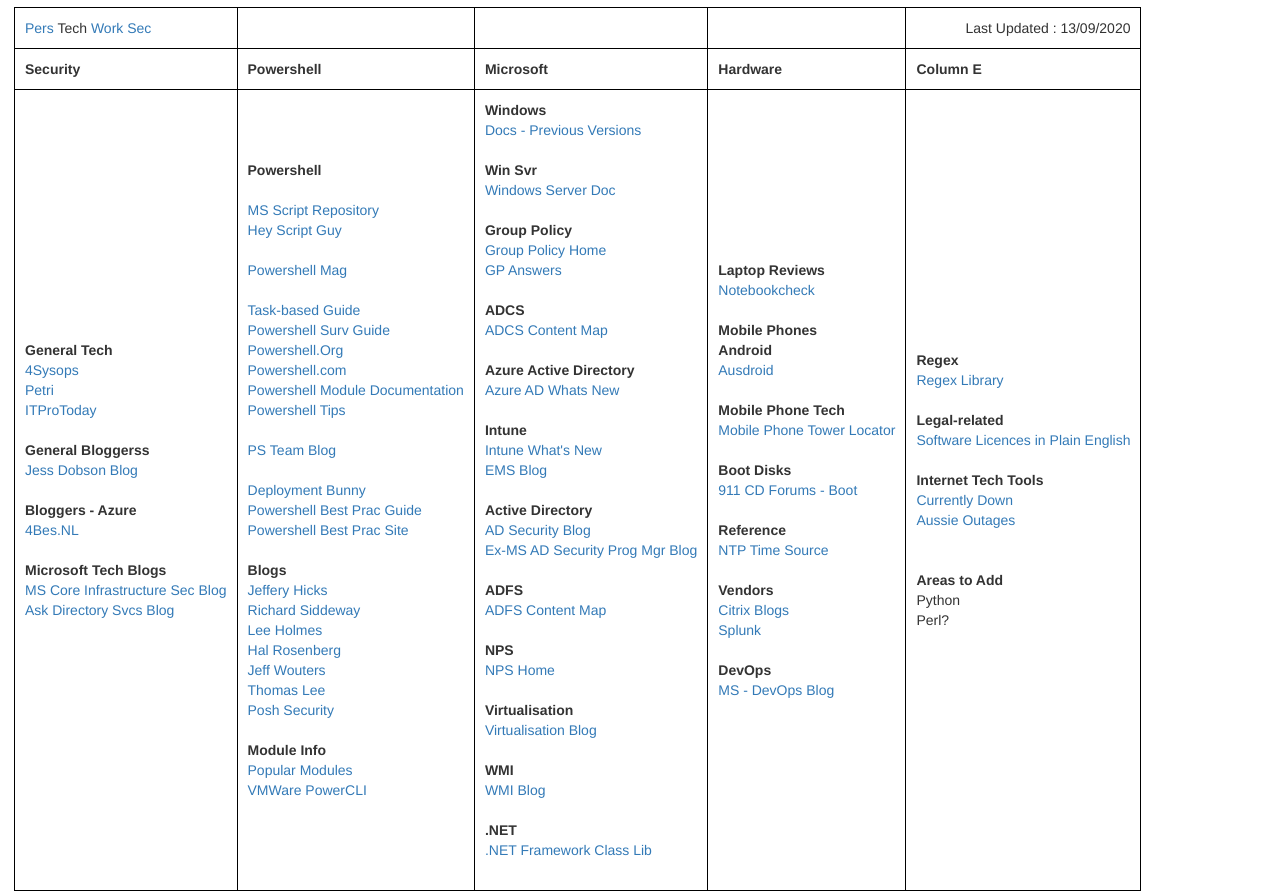
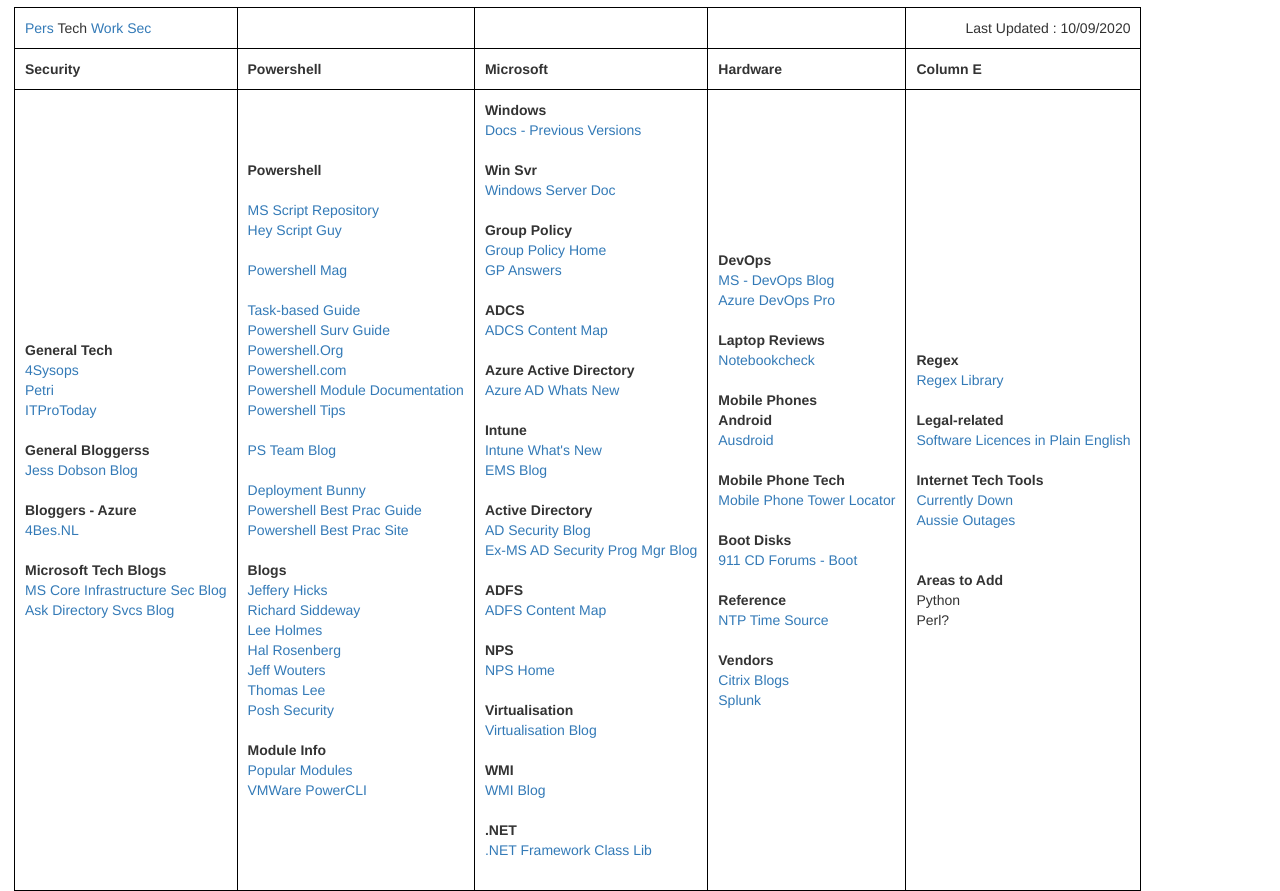
Before and after one commit to chrisstallard-code/chrisstallard-code.github.io, a plain HTML site: page booktech.htm in a window 1280 px wide. Shown: the part 56-947 px from the top of the page. Drawn offline with nearby package versions, Linux system fonts and the light colour scheme.

Commit message:
Added DevOps piece in Tech

```diff
--- a/booktech.htm
+++ b/booktech.htm
@@ -41,7 +41,7 @@
       <td></td>
       <td></td>
       <td align=RIGHT>
-        Last Updated : 13/09/2020
+        Last Updated : 10/09/2020
 
       </td>
     </tr>
@@ -183,6 +183,12 @@
         <br />
       </td>
       <td>
+        <b>DevOps</b><br />
+        <a href="https://docs.microsoft.com/en-us/archive/blogs/technet/devops/">MS - DevOps Blog</a><br />
+        <a href="https://www.azuredevopspro.com/">Azure DevOps Pro</a><br />
+
+        <br />
+
         <b>Laptop Reviews</b><br />
         <a href="https://www.notebookcheck.net">Notebookcheck</a><br />
         <br />
@@ -208,9 +214,6 @@
         <a href="https://www.splunk.com">Splunk</a><br />
         <br />
 
-        <b>DevOps</b><br />
-        <a href="https://docs.microsoft.com/en-us/archive/blogs/technet/devops/">MS - DevOps Blog</a><br />
-        <br />
       </td>
 
 
```
